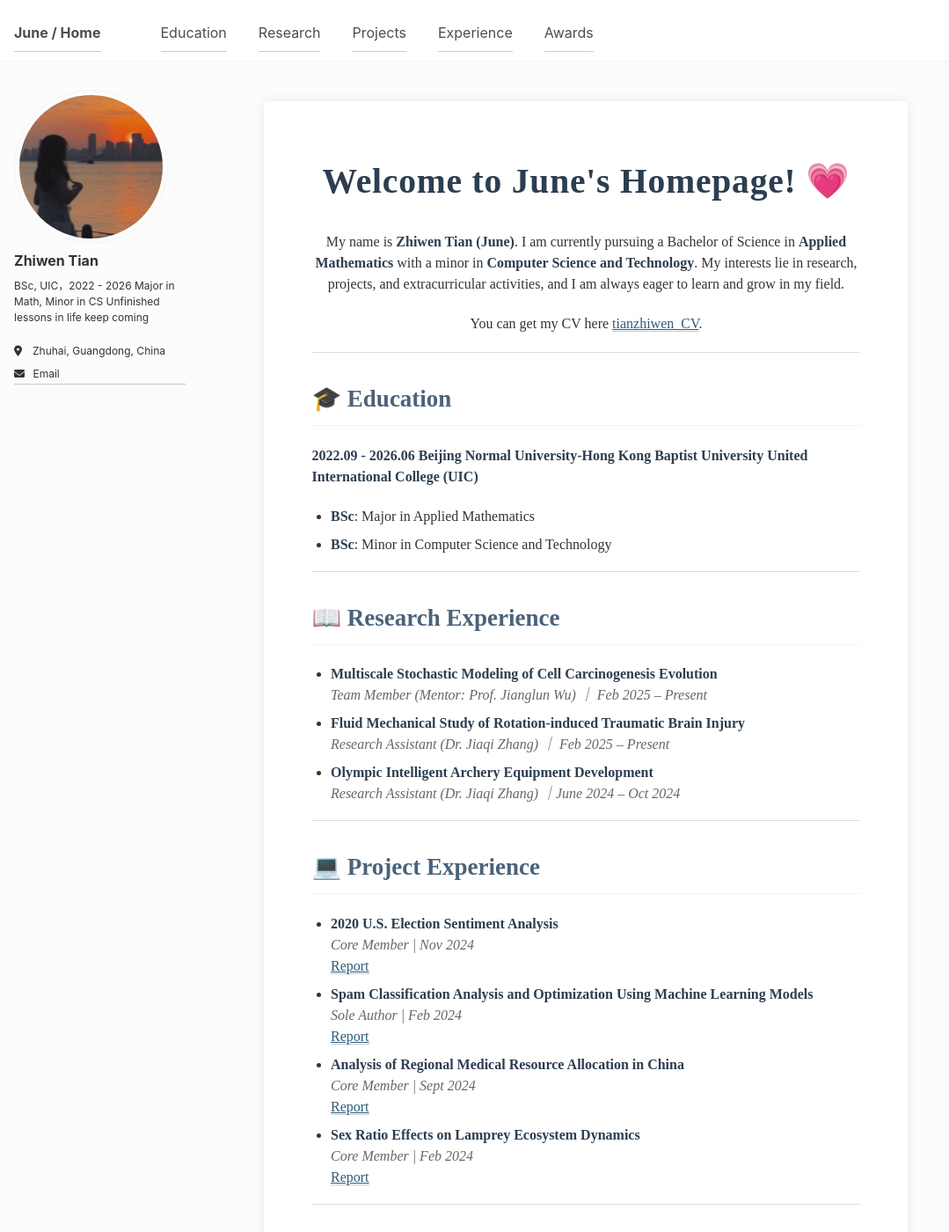
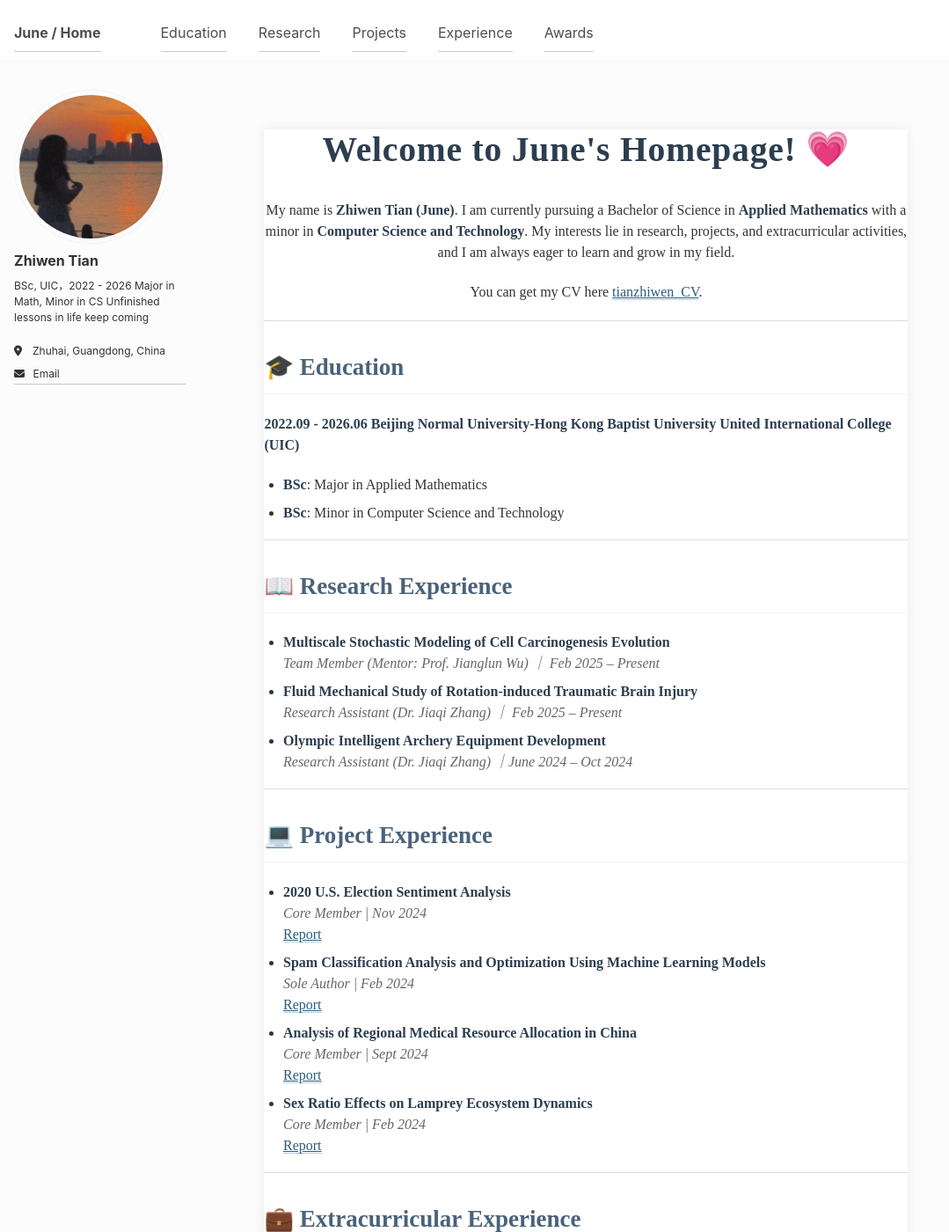
Before and after one commit to Orange1207/Orange1207.github.io, a Jekyll site: the page built from _pages/about.md, in a window 1280 px wide and 1400 px high. Shown: the whole window at 88% size, without its empty margins (0-1079 px from the left). Built offline with Jekyll 4.4.1, drawn with Linux system fonts in a browser that asks for light colours.

Commit message:
Update custom.css

```diff
--- a/assets/css/custom.css
+++ b/assets/css/custom.css
@@ -19,7 +19,7 @@ body {
 .container {
   max-width: 2000px;
   margin: 0 auto;
-  padding: 2rem 3rem;
+  /*padding: 2rem 3rem;*/
   background: white;
   box-shadow: 0 0 12px rgba(0,0,0,0.08);
 }
```
